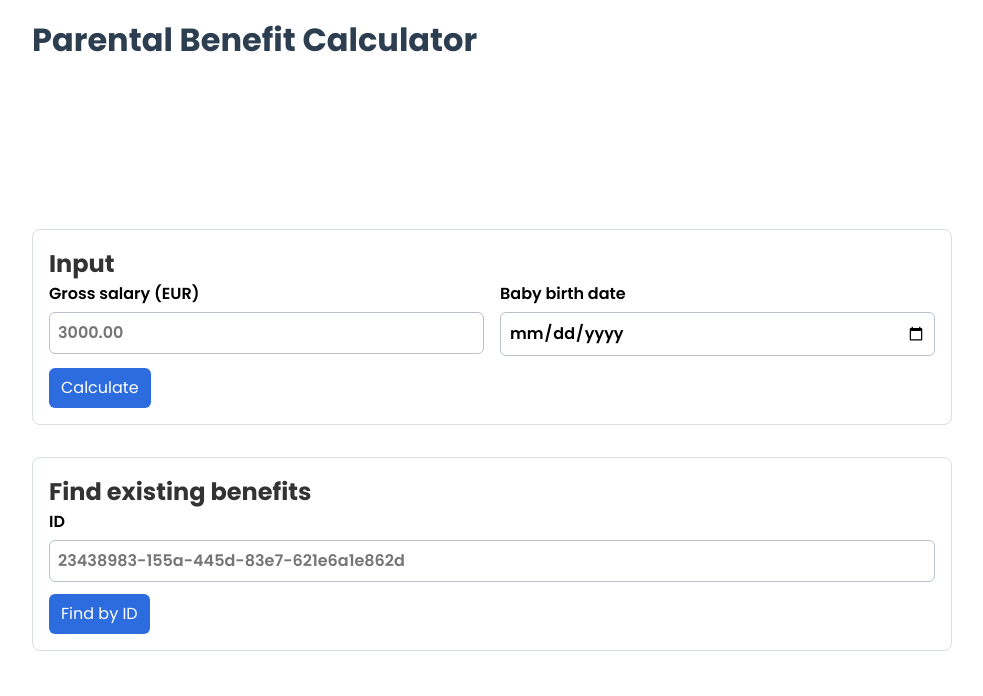
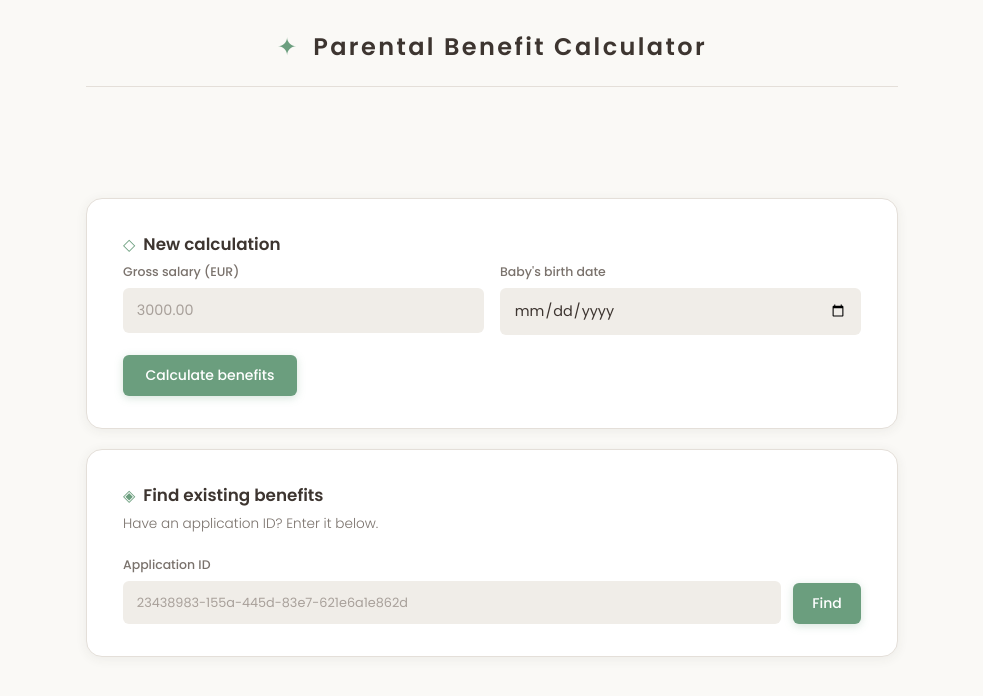
Before and after one commit to Gross-Johannes/jobfair-helmes, a Vue app in the folder frontend/: page / in a window 1280 px wide. Shown: the top 696 px of the page, without its empty margins (148-1131 px from the left). Built offline with nearby package versions, Linux system fonts and the light colour scheme.

Commit message:
refactor(frontend): change calculator style

```diff
--- a/frontend/src/assets/base.css
+++ b/frontend/src/assets/base.css
@@ -3,33 +3,37 @@
 @import url('https://fonts.googleapis.com/css2?family=Poppins:ital,wght@0,100;0,200;0,300;0,400;0,500;0,600;0,700;0,800;0,900;1,100;1,200;1,300;1,400;1,500;1,600;1,700;1,800;1,900&display=swap');
 
 :root {
-  /* font family */
   --font-family: 'Poppins', system-ui;
 
-  /* color palette */
-  --app-c-white: #ffffff;
-  --app-c-black: #181818;
+  --c-ivory:      #FAF9F6;
+  --c-white:      #FFFFFF;
+  --c-sage:       #6B9E7E;
+  --c-sage-light: #EBF3EE;
+  --c-sage-dark:  #4D7A5E;
+  --c-warm-gray:  #F0EDE8;
+  --c-border:     #E4DFD9;
+  --c-text:       #3D3530;
+  --c-text-muted: #7A726C;
+  --c-text-light: #A8A09A;
+  --c-error:      #B85450;
+  --c-error-light:#FDF3F3;
 
-  --app-c-text-light: #2c3e50;
-  --app-c-text-dark: #f8f8f8;
+  --radius-sm: 6px;
+  --radius-md: 12px;
+  --radius-lg: 16px;
 
-  /* semantic color variables for this project */
-  --color-background: var(--app-c-white);
-  --color-text: var(--app-c-text-light);
-}
+  --shadow-card: 0 2px 12px rgba(61, 53, 48, 0.07);
+  --shadow-btn:  0 2px 8px rgba(107, 158, 126, 0.28);
 
-@media (prefers-color-scheme: dark) {
-  :root {
-    --color-background: var(--app-c-black);
-    --color-text: var(--app-c-text-dark);
-  }
+  --color-background: var(--c-ivory);
+  --color-text:       var(--c-text);
 }
 
 body {
+  font-family: var(--font-family);
+  background: var(--color-background);
   color: var(--color-text);
-  background: var(--color-background);
-  transition:
-    color 0.5s,
-    background-color 0.5s;
-  font-family: var(--font-family);
+  font-size: 15px;
+  line-height: 1.6;
+  transition: color 0.4s, background-color 0.4s;
 }
--- a/frontend/src/components/CalculationResult.vue
+++ b/frontend/src/components/CalculationResult.vue
@@ -46,26 +46,24 @@ async function saveCalculation() {
   <Card>
     <div class="header">
       <h2>Calculation result</h2>
-      <button @click="router.push('/')">Back</button>
+      <button class="back-btn" @click="router.push('/')">Back</button>
     </div>
 
     <p class="message">{{ result.message }}</p>
 
     <div class="summary-grid">
-      <article>
-        <h3>Monthly eligible salary</h3>
-        <p>{{ monthlyEligibleSalary }} EUR</p>
-      </article>
-
-      <article>
-        <h3>Daily rate</h3>
-        <p>{{ dailyRate }} EUR</p>
-      </article>
-
-      <article>
-        <h3>Total payment</h3>
-        <p>{{ totalPayment }} EUR</p>
-      </article>
+      <div class="tile">
+        <span class="tile-label">Monthly eligible salary</span>
+        <span class="tile-value">{{ monthlyEligibleSalary }} <span class="tile-unit">EUR</span></span>
+      </div>
+      <div class="tile">
+        <span class="tile-label">Daily rate</span>
+        <span class="tile-value">{{ dailyRate }} <span class="tile-unit">EUR</span></span>
+      </div>
+      <div class="tile tile--total">
+        <span class="tile-label">Total payment</span>
+        <span class="tile-value">{{ totalPayment }} <span class="tile-unit">EUR</span></span>
+      </div>
     </div>
 
     <h3 class="breakdown-title">Monthly breakdown</h3>
@@ -89,87 +87,209 @@ async function saveCalculation() {
       </table>
     </div>
 
-    <p>{{ errorMessage }}</p>
-    <div v-if="responseId" class="message">
-      <p>Benefit saved successfully!</p>
-      <p>
-        Your benefit ID: <strong>{{ responseId }}</strong>
-      </p>
+    <p v-if="errorMessage" class="error">{{ errorMessage }}</p>
+    <div v-if="responseId" class="save-success">
+      <p class="save-success-title">Saved successfully</p>
+      <p class="save-success-id">Your ID: <strong>{{ responseId }}</strong></p>
     </div>
 
-    <button v-if="props.showSaveButton" @click="saveCalculation" :disabled="isLoading">
-      {{ isLoading ? 'Saving...' : 'Save' }}
-    </button>
+    <div v-if="props.showSaveButton && !responseId" class="actions">
+      <button class="save-btn" @click="saveCalculation" :disabled="isLoading">
+        {{ isLoading ? 'Saving…' : 'Save this calculation' }}
+      </button>
+    </div>
   </Card>
 </template>
 
 <style scoped>
-h2,
-h3 {
-  color: #1f2933;
+h2 {
+  font-size: 1.05rem;
+  font-weight: 600;
+  color: var(--c-text);
 }
 
 .header {
   display: flex;
   justify-content: space-between;
   align-items: center;
+  margin-bottom: 0.25rem;
+}
+
+.back-btn {
+  padding: 0.4rem 0.9rem;
+  background: transparent;
+  color: var(--c-text-muted);
+  border: 1px solid var(--c-border);
+  border-radius: var(--radius-sm);
+  font-family: var(--font-family);
+  font-size: 0.83rem;
+  cursor: pointer;
+  transition: background 0.2s, color 0.2s;
+}
+
+.back-btn:hover {
+  background: var(--c-warm-gray);
+  color: var(--c-text);
 }
 
 .message {
-  color: #243b53;
-  margin-top: 0.5rem;
+  font-size: 0.85rem;
+  color: var(--c-text-muted);
+  font-weight: 300;
+  margin-bottom: 1.25rem;
 }
 
 .summary-grid {
   display: grid;
-  grid-template-columns: repeat(auto-fit, minmax(200px, 1fr));
+  grid-template-columns: repeat(auto-fit, minmax(190px, 1fr));
   gap: 0.75rem;
-  margin-top: 1rem;
+  margin: 1.25rem 0 1.75rem;
 }
 
-.summary-grid article {
-  background: #f8fafc;
-  border: 1px solid #d8dde3;
-  border-radius: 6px;
-  padding: 0.75rem;
+.tile {
+  background: var(--c-sage-light);
+  border-radius: var(--radius-md);
+  padding: 1rem 1.1rem;
+  display: flex;
+  flex-direction: column;
+  gap: 0.3rem;
 }
 
-.summary-grid h3 {
-  margin: 0;
-  font-size: 0.95rem;
+.tile--total {
+  background: var(--c-warm-gray);
 }
 
-.summary-grid p {
-  margin: 0.4rem 0 0;
-  font-size: 1.1rem;
-  font-weight: 700;
-  color: #334e68;
+.tile-label {
+  font-size: 0.75rem;
+  font-weight: 500;
+  color: var(--c-text-muted);
+}
+
+.tile-value {
+  font-size: 1.35rem;
+  font-weight: 600;
+  color: var(--c-text);
+  line-height: 1.2;
+}
+
+.tile-unit {
+  font-size: 0.8rem;
+  font-weight: 400;
+  color: var(--c-text-muted);
 }
 
 .breakdown-title {
-  margin-top: 1.2rem;
+  font-size: 0.9rem;
+  font-weight: 600;
+  color: var(--c-text);
+  margin-bottom: 0.75rem;
 }
 
 .table-wrapper {
   overflow-x: auto;
+  border-radius: var(--radius-md);
+  border: 1px solid var(--c-border);
 }
 
 table {
   width: 100%;
   border-collapse: collapse;
-  margin-top: 0.6rem;
 }
 
-th,
-td {
-  border-bottom: 1px solid #e4e7eb;
-  padding: 0.55rem;
-  text-align: left;
-  color: #334e68;
+thead tr {
+  background: var(--c-warm-gray);
 }
 
-thead th {
-  background: #f0f4f8;
-  color: #334e68;
+th {
+  padding: 0.6rem 1rem;
+  font-size: 0.75rem;
+  font-weight: 600;
+  color: var(--c-text-muted);
+  text-align: left;
+}
+
+td {
+  padding: 0.6rem 1rem;
+  font-size: 0.875rem;
+  color: var(--c-text);
+  border-top: 1px solid var(--c-border);
+}
+
+tbody tr:hover td {
+  background: var(--c-sage-light);
+}
+
+.right {
+  text-align: right;
+}
+
+.amount {
+  font-weight: 600;
+  color: var(--c-sage-dark);
+}
+
+/* Actions */
+.actions {
+  margin-top: 1.5rem;
+}
+
+.save-btn {
+  padding: 0.6rem 1.4rem;
+  background: var(--c-sage);
+  color: var(--c-white);
+  border: none;
+  border-radius: var(--radius-sm);
+  font-family: var(--font-family);
+  font-size: 0.875rem;
+  font-weight: 500;
+  cursor: pointer;
+  box-shadow: var(--shadow-btn);
+  transition: background 0.2s;
+}
+
+.save-btn:hover:not(:disabled) {
+  background: var(--c-sage-dark);
+}
+
+.save-btn:disabled {
+  opacity: 0.6;
+  cursor: not-allowed;
+  box-shadow: none;
+}
+
+/* Feedback */
+.error {
+  margin-top: 1rem;
+  background: var(--c-error-light);
+  border: 1px solid #ECC8C8;
+  color: var(--c-error);
+  font-size: 0.83rem;
+  padding: 0.5rem 0.85rem;
+  border-radius: var(--radius-sm);
+}
+
+.save-success {
+  margin-top: 1.25rem;
+  background: var(--c-sage-light);
+  border: 1px solid #C0D9CA;
+  border-radius: var(--radius-md);
+  padding: 0.9rem 1.1rem;
+}
+
+.save-success-title {
+  font-size: 0.875rem;
+  font-weight: 600;
+  color: var(--c-sage-dark);
+}
+
+.save-success-id {
+  font-size: 0.83rem;
+  color: var(--c-text-muted);
+  margin-top: 0.15rem;
+}
+
+.save-success-id strong {
+  font-family: monospace;
+  color: var(--c-text);
 }
 </style>
--- a/frontend/src/components/Card.vue
+++ b/frontend/src/components/Card.vue
@@ -6,9 +6,10 @@
 
 <style scoped>
 .card {
-  background: #ffffff;
-  border: 1px solid #d8dde3;
-  border-radius: 8px;
-  padding: 1rem;
+  background: var(--c-white);
+  border: 1px solid var(--c-border);
+  border-radius: var(--radius-lg);
+  padding: 2rem 2.25rem;
+  box-shadow: var(--shadow-card);
 }
 </style>
--- a/frontend/src/components/InputSection.vue
+++ b/frontend/src/components/InputSection.vue
@@ -45,12 +45,15 @@ async function getCalculationResult() {
 
 <template>
   <Card>
-    <h2>Input</h2>
+    <div class="card-head">
+      <span class="icon" aria-hidden="true">◇</span>
+      <h2>New calculation</h2>
+    </div>
 
     <form @submit.prevent="getCalculationResult">
       <div class="grid">
         <label>
-          Gross salary (EUR)
+          <span class="label-text">Gross salary (EUR)</span>
           <input
             v-model.number="formData.grossSalary"
             type="number"
@@ -61,7 +64,7 @@ async function getCalculationResult() {
         </label>
 
         <label>
-          Baby birth date
+          <span class="label-text">Baby's birth date</span>
           <input v-model="formData.babyBirthDate" type="date" />
         </label>
       </div>
@@ -69,20 +72,32 @@ async function getCalculationResult() {
       <p v-if="errorMessage" class="error">{{ errorMessage }}</p>
 
       <div class="actions">
-        <input
-          type="submit"
-          id="calculateBtn"
-          :value="isLoading ? 'Calculating...' : 'Calculate'"
-          :disabled="isLoading"
-        />
+        <button type="submit" :disabled="isLoading">
+          {{ isLoading ? 'Calculating…' : 'Calculate benefits' }}
+        </button>
       </div>
     </form>
   </Card>
 </template>
 
 <style scoped>
+.card-head {
+  display: flex;
+  align-items: center;
+  gap: 0.5rem;
+  margin-bottom: 0.25rem;
+}
+
+.icon {
+  font-size: 1rem;
+  color: var(--c-sage);
+  line-height: 1;
+}
+
 h2 {
-  color: #333;
+  font-size: 1.05rem;
+  font-weight: 600;
+  color: var(--c-text);
 }
 
 .grid {
@@ -94,40 +109,73 @@ h2 {
 label {
   display: flex;
   flex-direction: column;
-  gap: 6px;
-  font-weight: 600;
-  color: black;
+  gap: 0.4rem;
 }
 
-input {
-  padding: 8px;
-  border: 1px solid #b7c0cb;
-  border-radius: 6px;
+.label-text {
+  font-size: 0.78rem;
+  font-weight: 500;
+  color: var(--c-text-muted);
+}
+
+input[type='number'],
+input[type='date'] {
+  padding: 0.6rem 0.8rem;
+  background: var(--c-warm-gray);
+  border: 1.5px solid transparent;
+  border-radius: var(--radius-sm);
+  color: var(--c-text);
+  font-family: var(--font-family);
+  font-size: 0.9rem;
+  transition: border-color 0.2s, background 0.2s;
+  outline: none;
+}
+
+input[type='number']:focus,
+input[type='date']:focus {
+  background: var(--c-white);
+  border-color: var(--c-sage);
+}
+
+input[type='number']::placeholder {
+  color: var(--c-text-light);
 }
 
 .actions {
-  display: flex;
-  gap: 8px;
-  margin-top: 12px;
+  margin-top: 1.25rem;
 }
 
-#calculateBtn {
-  padding: 8px 12px;
-  border: 0;
-  border-radius: 6px;
-  background: #2d6cdf;
-  color: white;
+button[type='submit'] {
+  padding: 0.6rem 1.4rem;
+  background: var(--c-sage);
+  color: var(--c-white);
+  border: none;
+  border-radius: var(--radius-sm);
+  font-family: var(--font-family);
+  font-size: 0.875rem;
+  font-weight: 500;
   cursor: pointer;
+  box-shadow: var(--shadow-btn);
+  transition: background 0.2s;
 }
 
-#calculateBtn:hover {
-  background: #1f56b6;
+button[type='submit']:hover:not(:disabled) {
+  background: var(--c-sage-dark);
+}
+
+button[type='submit']:disabled {
+  opacity: 0.6;
+  cursor: not-allowed;
+  box-shadow: none;
 }
 
 .error {
-  margin-top: 10px;
-  color: #c81e1e;
-  font-size: 14px;
-  font-weight: 600;
+  margin-top: 0.9rem;
+  background: var(--c-error-light);
+  border: 1px solid #ECC8C8;
+  color: var(--c-error);
+  font-size: 0.83rem;
+  padding: 0.5rem 0.85rem;
+  border-radius: var(--radius-sm);
 }
 </style>
--- a/frontend/src/components/ResumeSection.vue
+++ b/frontend/src/components/ResumeSection.vue
@@ -27,11 +27,15 @@ async function resumeById() {
 
 <template>
   <Card>
-    <h2>Find existing benefits</h2>
+    <div class="card-head">
+      <span class="icon" aria-hidden="true">◈</span>
+      <h2>Find existing benefits</h2>
+    </div>
+    <p class="card-desc">Have an application ID? Enter it below.</p>
 
-    <div class="grid">
+    <div class="id-row">
       <label>
-        ID
+        <span class="label-text">Application ID</span>
         <input
           v-model="applicationId"
           id="applicationId"
@@ -39,64 +43,111 @@ async function resumeById() {
           placeholder="23438983-155a-445d-83e7-621e6a1e862d"
         />
       </label>
+      <button type="button" @click="resumeById">Find</button>
     </div>
 
     <p v-if="errorMessage" class="error">{{ errorMessage }}</p>
 
-    <div class="actions">
-      <button id="resumeBtn" type="button" @click="resumeById">Find by ID</button>
-    </div>
   </Card>
 </template>
 
 <style scoped>
-h2 {
-  color: #333;
+.card-head {
+  display: flex;
+  align-items: center;
+  gap: 0.5rem;
+  margin-bottom: 0.25rem;
 }
 
-.grid {
-  display: grid;
-  grid-template-columns: repeat(auto-fit, minmax(220px, 1fr));
-  gap: 1rem;
+.icon {
+  font-size: 1rem;
+  color: var(--c-sage);
+  line-height: 1;
 }
 
-label {
+h2 {
+  font-size: 1.05rem;
+  font-weight: 600;
+  color: var(--c-text);
+}
+
+.card-desc {
+  font-size: 0.85rem;
+  color: var(--c-text-muted);
+  font-weight: 300;
+  margin-bottom: 1.25rem;
+}
+
+.id-row {
+  display: flex;
+  gap: 0.75rem;
+  align-items: flex-end;
+}
+
+.id-row label {
+  flex: 1;
   display: flex;
   flex-direction: column;
-  gap: 6px;
-  font-weight: 600;
-  color: black;
+  gap: 0.4rem;
+  min-width: 0;
 }
 
-input {
-  padding: 8px;
-  border: 1px solid #b7c0cb;
-  border-radius: 6px;
+.label-text {
+  font-size: 0.78rem;
+  font-weight: 500;
+  color: var(--c-text-muted);
+  padding-right: 0.5rem;
 }
 
-.actions {
-  display: flex;
-  gap: 8px;
-  margin-top: 12px;
+input[type='text'] {
+  padding: 0.6rem 0.8rem;
+  background: var(--c-warm-gray);
+  border: 1.5px solid transparent;
+  border-radius: var(--radius-sm);
+  color: var(--c-text);
+  font-family: var(--font-family);
+  font-size: 0.85rem;
+  transition: border-color 0.2s, background 0.2s;
+  outline: none;
+  min-width: 0;
 }
 
-#resumeBtn {
-  padding: 8px 12px;
-  border: 0;
-  border-radius: 6px;
-  background: #2d6cdf;
-  color: white;
-  cursor: pointer;
+input[type='text']::placeholder {
+  color: var(--c-text-light);
+  font-size: 0.8rem;
 }
 
-#resumeBtn:hover {
-  background: #1f56b6;
+input[type='text']:focus {
+  background: var(--c-white);
+  border-color: var(--c-sage);
+}
+
+button {
+  padding: 0.6rem 1.2rem;
+  background: var(--c-sage);
+  color: var(--c-white);
+  border: none;
+  border-radius: var(--radius-sm);
+  font-family: var(--font-family);
+  font-size: 0.875rem;
+  font-weight: 500;
+  cursor: pointer;
+  white-space: nowrap;
+  box-shadow: var(--shadow-btn);
+  transition: background 0.2s;
+}
+
+button:hover {
+  background: var(--c-sage-dark);
 }
 
 .error {
-  margin-top: 10px;
-  color: #c81e1e;
-  font-size: 14px;
-  font-weight: 600;
+  margin-top: 0.9rem;
+  background: var(--c-error-light);
+  border: 1px solid #ECC8C8;
+  color: var(--c-error);
+  font-size: 0.83rem;
+  padding: 0.5rem 0.85rem;
+  border-radius: var(--radius-sm);
 }
 </style>
--- a/frontend/src/components/layouts/Header.vue
+++ b/frontend/src/components/layouts/Header.vue
@@ -5,18 +5,37 @@ import { RouterLink } from 'vue-router';
 <template>
   <header>
     <RouterLink to="/">
-      <h1>Parental Benefit Calculator</h1>
+      <header class="site-header">
+        <span class="icon">✦</span>
+        <span class="title"> Parental Benefit Calculator</span>
+      </header>
     </RouterLink>
   </header>
 </template>
 
 <style scoped>
-header {
-  padding-block: 1rem;
+.site-header {
+  padding: 1.75rem 0 1.25rem;
+  border-bottom: 1px solid var(--c-border);
+  text-align: center;
+  margin-bottom: 2rem;
 }
 
-header > a {
+.title {
+  font-size: 1.5rem;
+  font-weight: 600;
+  color: var(--c-text);
+  letter-spacing: 0.1em;
+}
+
+.icon {
+  font-size: 1.5rem;
+  color: var(--c-sage);
+  line-height: 1;
+  padding-right: 0.5rem;
+}
+
+a {
   text-decoration: none;
-  color: inherit;
 }
 </style>
--- a/frontend/src/layouts/MainLayout.vue
+++ b/frontend/src/layouts/MainLayout.vue
@@ -12,9 +12,10 @@ import Header from '@/components/layouts/Header.vue';
 
 <style scoped>
 .container {
-  max-width: 920px;
+  max-width: 860px;
   min-height: 100vh;
   margin: 0 auto;
+  padding: 0 1.5rem 4rem;
   display: flex;
   flex-direction: column;
 }
--- a/frontend/src/views/BenefitsView.vue
+++ b/frontend/src/views/BenefitsView.vue
@@ -31,6 +31,7 @@ main {
 }
 
 .empty-state {
-  color: #52606d;
+  font-size: 0.9rem;
+  color: var(--c-text-muted);
 }
 </style>
--- a/frontend/src/views/HomeView.vue
+++ b/frontend/src/views/HomeView.vue
@@ -16,6 +16,6 @@ main {
   display: flex;
   flex-direction: column;
   justify-content: center;
-  gap: 2rem;
+  gap: 1.25rem;
 }
 </style>
```
Also changed, not shown: frontend/src/views/BenefitsIdView.vue (+5 -3 lines), 1 other file (tests, documents, lock files or other folders).
